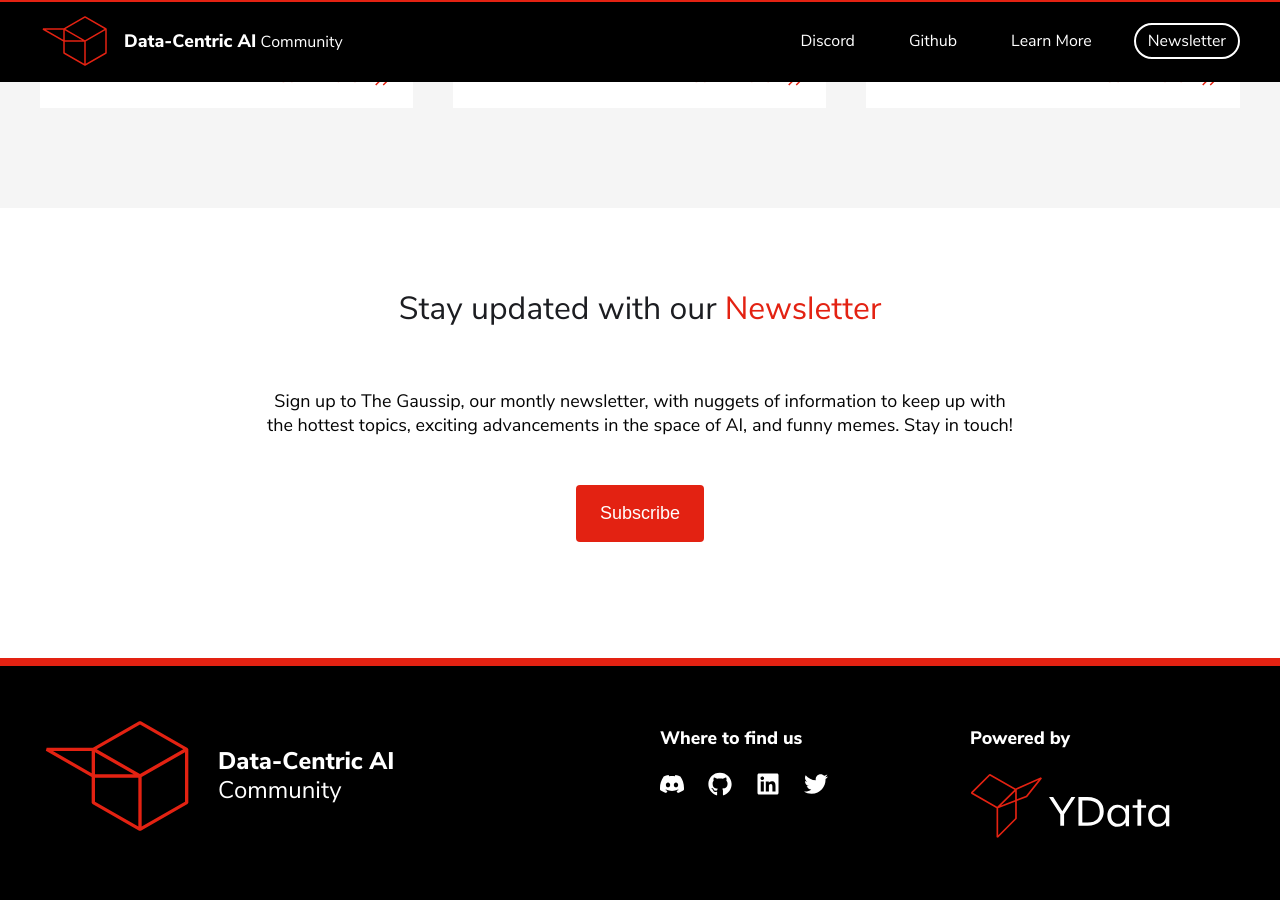
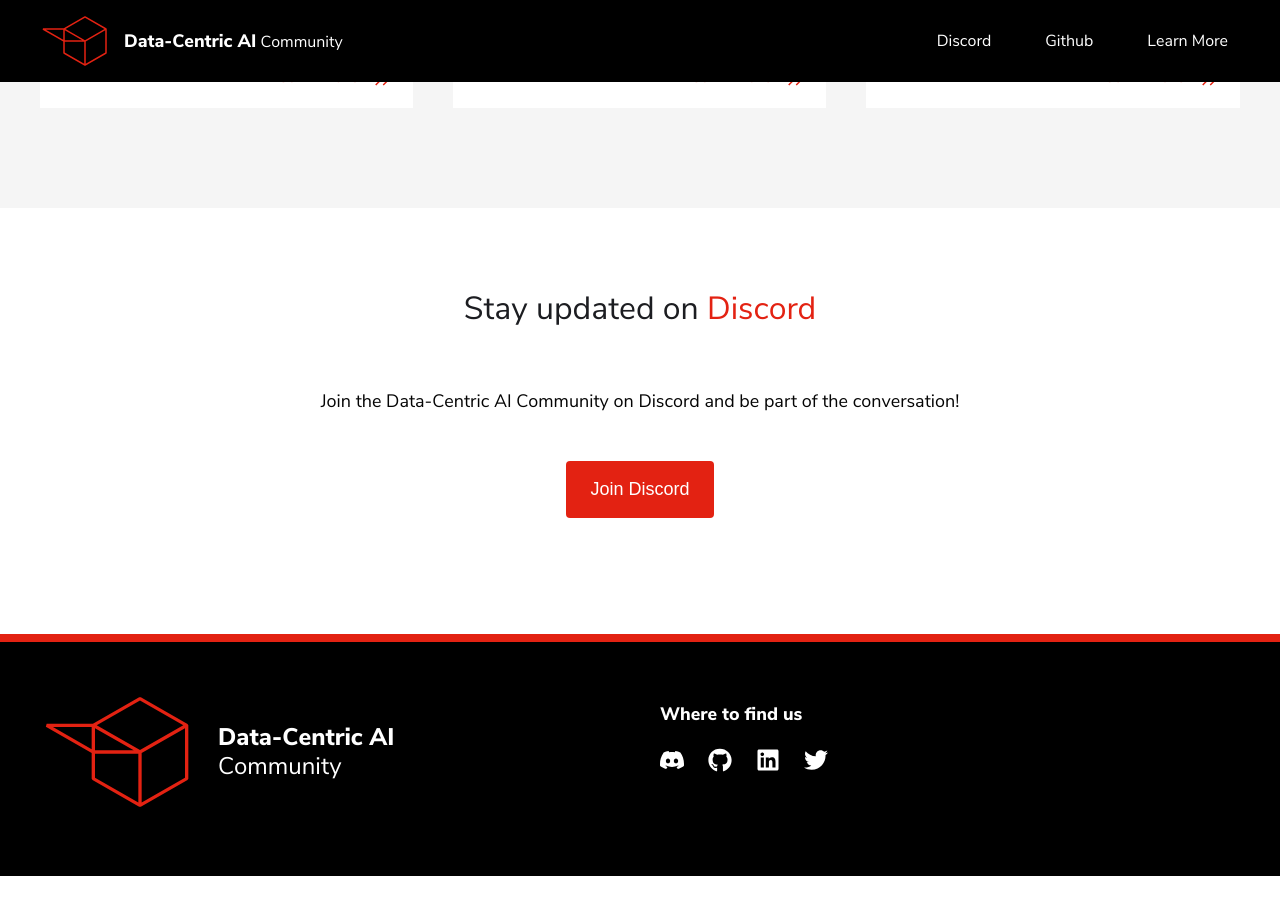
Before and after one commit to Data-Centric-AI-Community/datacentricai.community, a Jekyll site: the page built from index.md, in a window 1280 px wide and 900 px high, scrolled down 2965 px. Built offline with Jekyll 4.4.1, drawn with Linux system fonts in a browser that asks for light colours; comment, search, counter and statistics services are not loaded; after the commit the page ends 3841 px from its top, so only the background shows below that.

Commit message:
Update website to be independent
Update website to be independent

```diff
--- a/_includes/footer.html
+++ b/_includes/footer.html
@@ -14,15 +14,11 @@
                             <div class="social-links">
                                 <h4 class="heading">Where to find us</h4>
                                 <ul class="social-links-list">
-                                    <li class="social-link"><a href="https://tiny.ydata.ai/dcai-website" target="_blank" class="link"><img src="./assets/discord.svg" alt="Discord"></a></li>
+                                    <li class="social-link"><a href="https://discord.gg/Z73kKJBRyv" target="_blank" class="link"><img src="./assets/discord.svg" alt="Discord"></a></li>
                                     <li class="social-link"><a href="https://github.com/Data-Centric-AI-Community" target="_blank" class="link"><img src="./assets/github.svg" alt="Github"></a></li>
                                     <li class="social-link"><a href="https://www.linkedin.com/company/data-centric-ai-community" target="_blank" class="link"><img src="./assets/linkedin.svg" alt="Linkedin"></a></li>
                                     <li class="social-link"><a href="https://twitter.com/DataCentric_AI" target="_blank" class="link"><img src="./assets/twitter.svg" alt="Twitter"></a></li>
                                 </ul>
-                            </div>
-                            <div class="powered-by">
-                                <h4 class="heading">Powered by</h4>
-                                <a href="https://ydata.ai/" target="_blank"><img src="./assets/logo-ydata.svg" class="logo" alt="YData"></a>
                             </div>
                         </div>
                     </div>
--- a/_includes/header.html
+++ b/_includes/header.html
@@ -6,11 +6,9 @@
             <label><span class="text bold">Data-Centric AI</span> Community</label>
         </div>
         <nav class="nav">
-            <a href="https://tiny.ydata.ai/dcai-website" target="_blank" class="link linear">Discord</a>
+            <a href="https://discord.gg/Z73kKJBRyv" target="_blank" class="link linear">Discord</a>
             <a href="https://github.com/Data-Centric-AI-Community" target="_blank" class="link linear">Github</a>
-
             <a href="#learn-more" target="_self" class="link linear">Learn More</a>
-            <a href="#newsletter" target="_self" class="link round">Newsletter</a>
         </nav>
         <button class="burguer-menu">
             <span class="burguer-item burguer-item-top"></span>
--- a/_layouts/home.html
+++ b/_layouts/home.html
@@ -8,10 +8,9 @@
 
 		<nav class="overlay-nav">
 			<ul class="links">
-				<li><a href="https://tiny.ydata.ai/dcai-website" target="_blank" class="link">Discord</a></li>
+				<li><a href="https://discord.gg/Z73kKJBRyv" target="_blank" class="link">Discord</a></li>
 				<li><a href="https://github.com/Data-Centric-AI-Community" target="_blank" class="link">Github</a></li>
 				<li><a href="#learn-more" target="_self" class="link">Learn More</a></li>
-				<li><a href="#newsletter" target="_self" class="link">Newsletter</a></li>
 			</ul>
 		</nav>
 
@@ -47,7 +46,7 @@
 							<p class="paragraph center">Are you intrigued by the possibilities of Data-Centric AI, and you want more?</p>
 							<p class="paragraph center">Join like-minded experts, thought-leaders and peers at the Data-Centric Community!</p>
 						</div>
-						<a href="https://tiny.ydata.ai/dcai-website" target="_blank" class="button"><img src="./assets/discord.svg" alt="Discord">Join us on Discord</a>
+						<a href="https://discord.gg/Z73kKJBRyv" target="_blank" class="button"><img src="./assets/discord.svg" alt="Discord">Join us on Discord</a>
 						<a href="https://github.com/Data-Centric-AI-Community" target="_blank" class="button"><img src="./assets/github.svg" alt="Github">Join us on Github</a>
 					</div>
 				</div>
@@ -140,25 +139,13 @@
 		<section id="newsletter" class="section newsletter-section">
 			<div class="content">
 				<div class="uk-container">
-					<h2 class="sub-heading">Stay updated with our <span class="heading-label">Newsletter</span></h2>
+					<h2 class="sub-heading">Stay updated on <span class="heading-label">Discord</span></h2>
 					<div class="uk-container uk-container-small">
 						<div class="uk-child-width-expand@s uk-grid" uk-grid>
 							<div>
-								<p class="paragraph center form-message show">Sign up to The Gaussip, our montly newsletter, with nuggets of information to keep up with the hottest topics, exciting advancements in the space of AI, and funny memes. Stay in touch!</p>
+								<p class="paragraph center form-message show">Join the Data-Centric AI Community on Discord and be part of the conversation!</p>
 								<div id="subscribe-cta">
-									<button id="subscribe-init" class="button subscribe-init show">Subscribe</button>
-								</div>
-								<div id="subscribe-form" class="subscribe-form">
-									<div id="data-centric-subscribe-form">
-										<script charset="utf-8" type="text/javascript" src="//js.hsforms.net/forms/shell.js"></script>
-										<script>
-											hbspt.forms.create({
-											region: "na1",
-											portalId: "6266199",
-											formId: "ad591e39-071e-4753-a1d8-ab0fda179901"
-										  });
-										  </script>
-									</div>
+									<button onclick="window.location.href='https://discord.gg/Z73kKJBRyv'" id="subscribe-init" class="button subscribe-init show">Join Discord</button>
 								</div>
 							</div>
 						</div>
```
